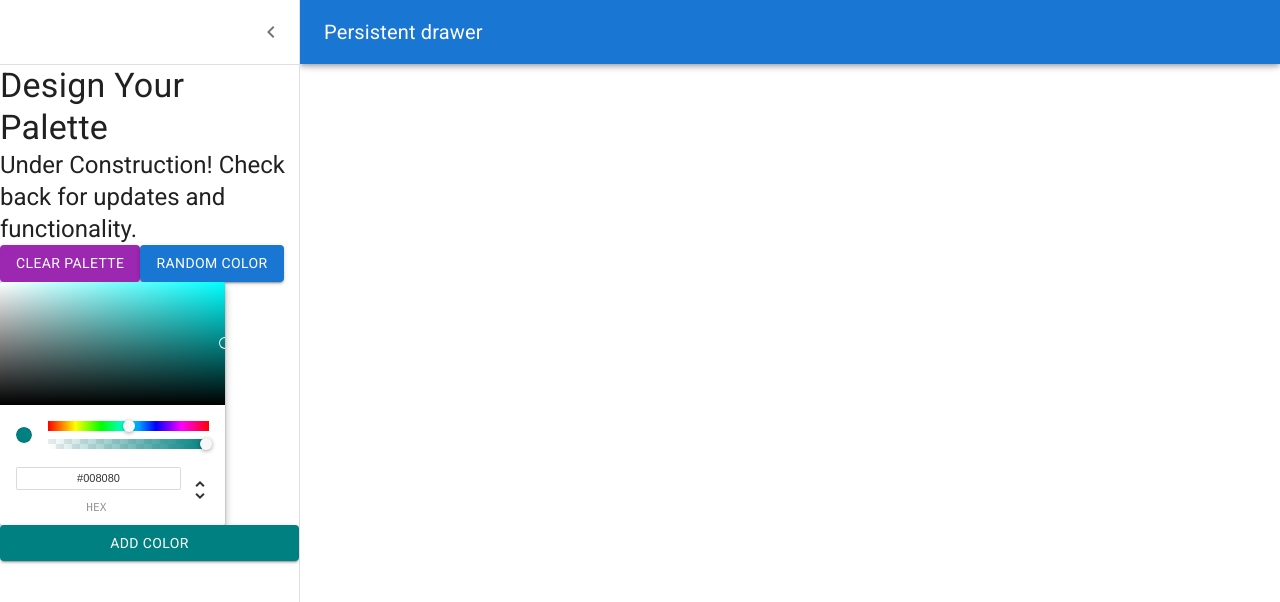
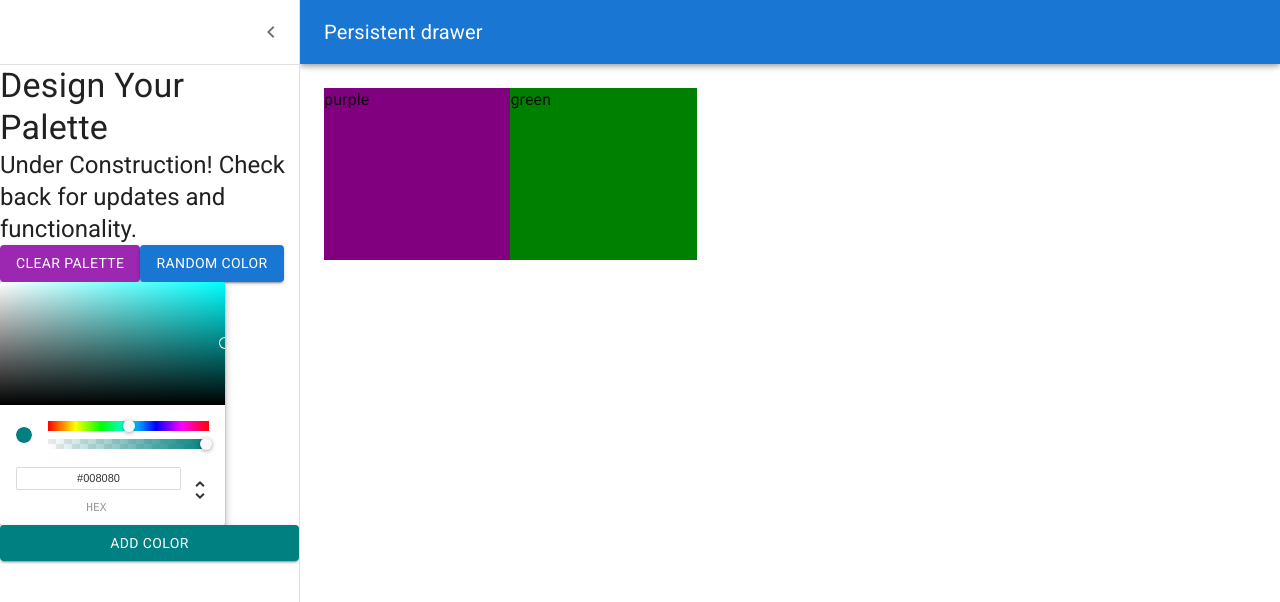
Before and after one commit to jxh053188/react-color-app, a React (Create React App) app: page /palette/new in a window 1280 px wide. Shown: the top 602 px of the page. Built offline with nearby package versions, Linux system fonts and the light colour scheme.

Commit message:
Setup DraggableColorBox

```diff
--- /dev/null
+++ b/src/Components/DraggableColorBox.js
@@ -0,0 +1,27 @@
+import React from "react";
+import { withStyles } from "@mui/styles";
+
+const styles = {
+  root: {
+    height: "25%",
+    width: "20%",
+    margin: "0 auto",
+    display: "inline-block",
+    position: "relative",
+    cursor: "pointer",
+    marginBottom: "-3.5px",
+  },
+};
+
+function DraggableColorBox(props) {
+  return (
+    <div
+      className={props.classes.root}
+      style={{ backgroundColor: props.color }}
+    >
+      {props.color}
+    </div>
+  );
+}
+
+export default withStyles(styles)(DraggableColorBox);
--- a/src/Components/NewPaletteForm.js
+++ b/src/Components/NewPaletteForm.js
@@ -14,7 +14,7 @@ import ChevronLeftIcon from "@mui/icons-material/ChevronLeft";
 import ChevronRightIcon from "@mui/icons-material/ChevronRight";
 import { ChromePicker } from "react-color";
 import Button from "@mui/material/Button";
-import { ConstructionRounded, ThirtyFpsSharp } from "@mui/icons-material";
+import DraggableColorBox from "./DraggableColorBox.js";
 
 const drawerWidth = 300;
 
@@ -22,6 +22,7 @@ const Main = styled("main", { shouldForwardProp: (prop) => prop !== "open" })(
   ({ theme, open }) => ({
     flexGrow: 1,
     padding: theme.spacing(3),
+    height: `calc(100vh - 64px)`,
     transition: theme.transitions.create("margin", {
       easing: theme.transitions.easing.sharp,
       duration: theme.transitions.duration.leavingScreen,
@@ -67,6 +68,7 @@ export default function PersistentDrawerLeft() {
   const theme = useTheme();
   const [open, setOpen] = React.useState(true);
   const [currentColor, setCurrentColor] = React.useState("teal");
+  const [colors, setColorsArray] = React.useState(["purple", "green"]);
 
   const handleDrawerOpen = () => {
     setOpen(true);
@@ -76,9 +78,13 @@ export default function PersistentDrawerLeft() {
     setOpen(false);
   };
 
-  const handleChangeColor = (color, event) => {
+  const handleChangeColor = (color) => {
     setCurrentColor(color.hex);
     console.log(currentColor);
+  };
+
+  const addNewColor = () => {
+    setColorsArray([...colors, currentColor]);
   };
 
   return (
@@ -137,12 +143,19 @@ export default function PersistentDrawerLeft() {
           color={currentColor}
           onChangeComplete={handleChangeColor}
         />
-        <Button variant="contained" style={{ background: currentColor }}>
+        <Button
+          variant="contained"
+          onClick={addNewColor}
+          style={{ background: currentColor }}
+        >
           Add color
         </Button>
       </Drawer>
       <Main open={open}>
         <DrawerHeader />
+        {colors.map((color) => (
+          <DraggableColorBox color={color} />
+        ))}
       </Main>
     </Box>
   );
```
